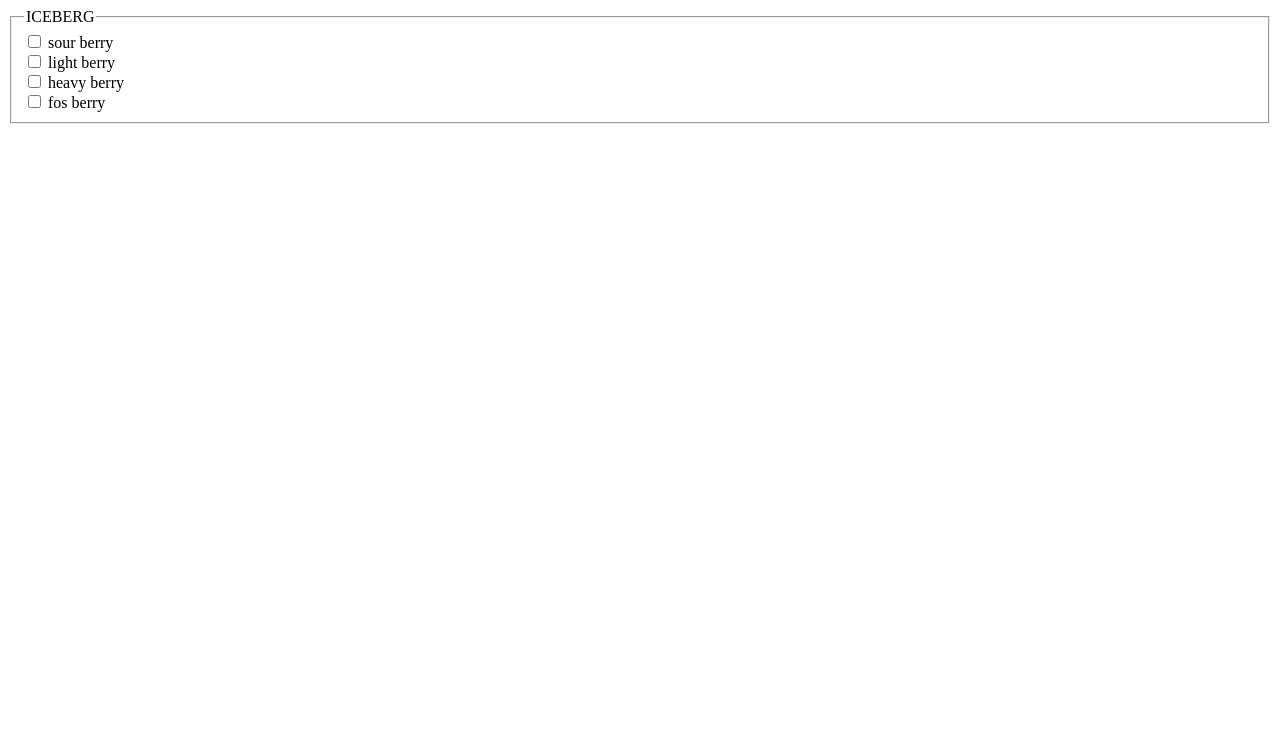
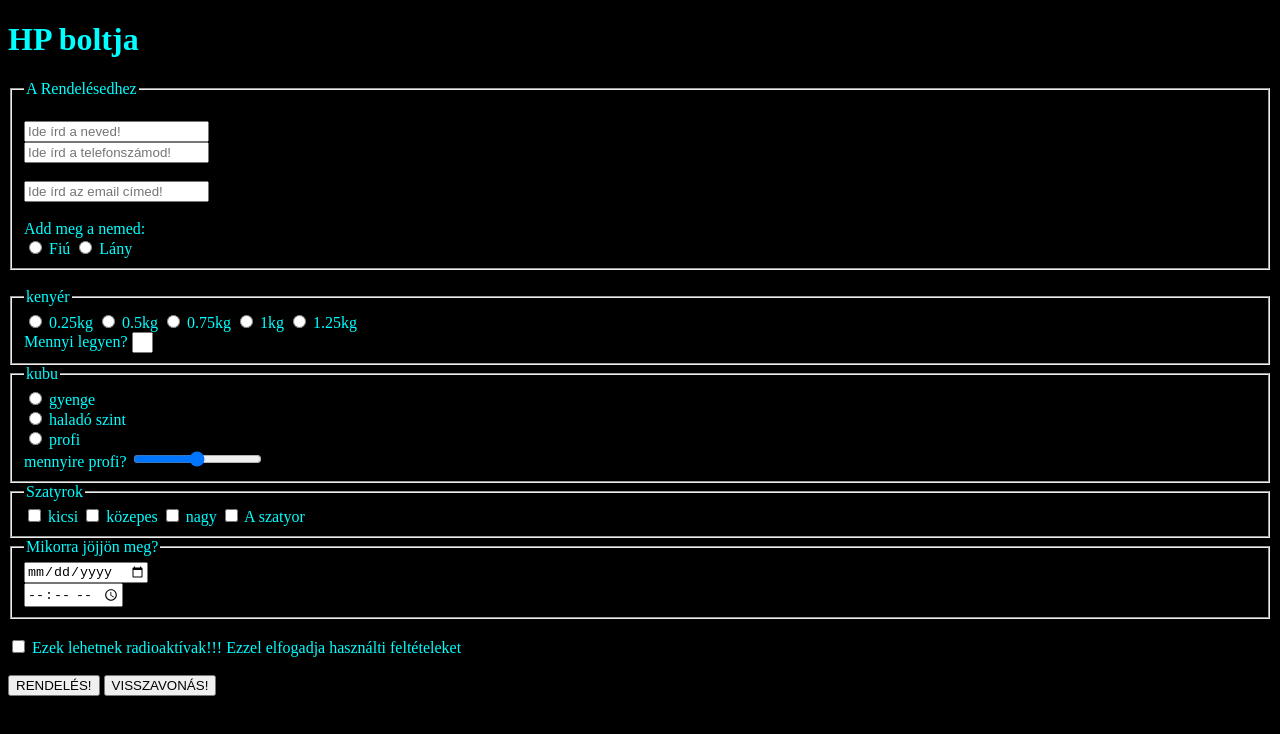
Before and after one commit to horkaipeti/web, a plain HTML site: page urlap.html in a window 1280 px wide. Drawn offline with Linux system fonts and the light colour scheme.

Commit message:
Add files via upload

```diff
--- a/urlap.html
+++ b/urlap.html
@@ -2,32 +2,103 @@
 <html lang="en">
 <head>
     <meta charset="UTF-8">
-    <meta http-equiv="X-UA-Compatible" content="IE=edge">
     <meta name="viewport" content="width=device-width, initial-scale=1.0">
-    <title>eladó tömő</title>
+    <title>Űrlap</title>
 </head>
-<body>
+<body style="background-color: black; color: cyan;">
+    <h1>HP boltja</h1>
     <form action="">
+        <fieldset>
+            <legend>A Rendelésedhez</legend> <br>
 
-        <fieldset>
+        <label for="fname"></label>
+        <input type="text" placeholder="Ide írd a neved!"> <br>
+        <label for="lname"></label>
+        <input type="text" placeholder="Ide írd a telefonszámod!"> <br> <br>
+        <label for="email"></label>
+        <input type="text" placeholder="Ide írd az email címed!"> <br> <br>
+        Add meg a nemed: <br>
 
-            <legend>ICEBERG</legend>
-
-            <input type="checkbox" name="" id="ice1">
-            <label for="ice1">sour berry</label>
-            <br>
-            <input type="checkbox" name="" id="ice2">
-            <label for="ice1">light berry</label>
-            <br>
-            <input type="checkbox" name="" id="ice3">
-            <label for="ice1">heavy berry</label>
-            <br>
-            <input type="checkbox" name="" id="ice4">
-            <label for="ice1">fos berry</label>
+        <input type="radio" name="nem" id="fiu">
+        <label for="nem">Fiú</label>
+        <input type="radio" name="nem" id="Lány">
+        <label for="lány">Lány</label>
 
 
-        </fieldset>
+            </fieldset> <br>
 
+            <fieldset>
+                <legend>kenyér</legend>
+
+                <input type="radio" name="súly" id="s1">
+                <label for="s1">0.25kg</label>
+
+                <input type="radio" name="súly" id="s2">
+                <label for="s2">0.5kg</label>
+
+                <input type="radio" name="súly" id="s3">
+                <label for="s3">0.75kg</label>
+
+                <input type="radio" name="súly" id="s4">
+                <label for="s4">1kg</label>
+
+                <input type="radio" name="súly" id="s5">
+                <label for="s5">1.25kg</label> <br>
+
+
+                <label for="db">Mennyi legyen?</label>
+                <input type="number" placeholder="Ide egy számot!" name="db" id="db" min="1" style="width: 10pt;">
+
+
+            </fieldset>
+            <fieldset>
+                <legend>kubu</legend>
+
+                <input type="radio" name="ütőreő" id="p1">
+                <label for="p1">gyenge</label> <br>
+
+                <input type="radio" name="ütőreő" id="p2">
+                <label for="p2">haladó szint</label><br>
+
+                <input type="radio" name="ütőreő" id="p3">
+                <label for="p3">profi</label> <br>
+
+                mennyire profi? <input type="range" name="mennyire profi" id="brutál">
+
+
+            </fieldset>
+            <fieldset>
+                <legend>Szatyrok</legend>
+
+                <input type="checkbox" name="szatyor" id="sz1">
+                <label for="sz1">kicsi</label>
+
+                <input type="checkbox" name="szatyor" id="sz2">
+                <label for="sz2">közepes</label>
+
+                <input type="checkbox" name="szatyor" id="sz3">
+                <label for="sz3">nagy</label>
+
+                <input type="checkbox" name="szatypr" id="sz4">
+                <label for="sz4">A szatyor </label>
+
+            </fieldset>
+            <fieldset>
+
+                <legend>Mikorra jöjjön meg?</legend>
+
+                <input type="date" name="ido" id="i1">
+                <br>
+                <input type="time" name="ido" id="i2">
+            </fieldset> <br>
+            <input type="checkbox" name="fel" id="fel">
+            <label for="fel">Ezek lehetnek radioaktívak!!! Ezzel elfogadja használti feltételeket
+
+            </label>
+            <br>
+            <br>
+            <input type="button" value="RENDELÉS!">
+            <input type="reset" value="VISSZAVONÁS!">
     </form>
 </body>
 </html>
```
